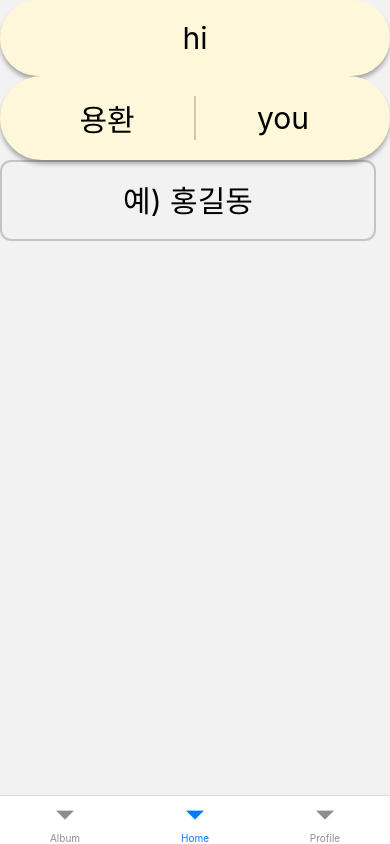
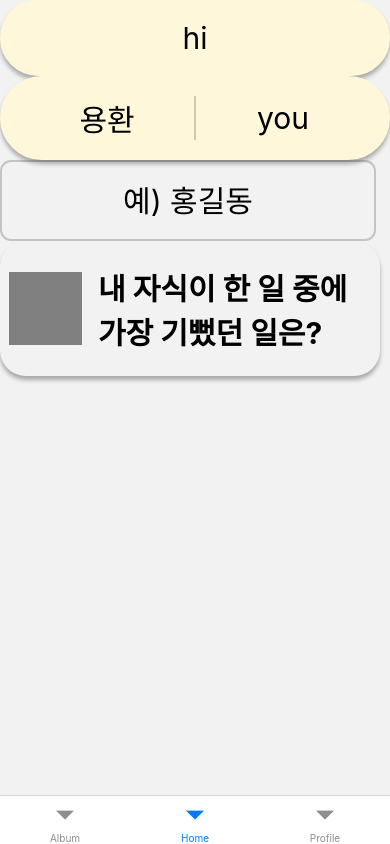
Before and after one commit to Solution-Challenge-GIST/GDSC_front, a React Native app: screen /Test in a window 390 px wide. Built offline with nearby package versions, Linux system fonts and the light colour scheme.

Commit message:
questionbox make
스피커 아이콘 들어갈 부분 수정 필요

```diff
--- /dev/null
+++ b/src/components/QuestionBox/QuestionBox.tsx
@@ -0,0 +1,24 @@
+import { View, Text } from 'react-native';
+import React from 'react';
+import { TouchableOpacity } from 'react-native-gesture-handler';
+import { questionBoxStyles } from './style';
+
+export default function QuestionBox() {
+  return (
+    <TouchableOpacity>
+      <View style={questionBoxStyles.container}>
+        <View
+          style={{
+            backgroundColor: 'gray',
+            width: 73,
+            height: 73,
+            marginRight: 16,
+          }}
+        ></View>
+        <Text style={questionBoxStyles.font}>
+          내 자식이 한 일 중에 가장 기뻤던 일은?
+        </Text>
+      </View>
+    </TouchableOpacity>
+  );
+}
--- /dev/null
+++ b/src/components/QuestionBox/style.js
@@ -0,0 +1,18 @@
+import { StyleSheet } from 'react-native';
+import { mediumFontSize, shadow, boldFontWeight } from '../../style/share';
+export const questionBoxStyles = StyleSheet.create({
+  container: {
+    width: 380,
+    height: 135,
+    padding: 9,
+    borderRadius: 26,
+    flexDirection: 'row',
+    alignItems: 'center',
+    justifyContent: 'center',
+    ...shadow,
+  },
+  font: {
+    fontWeight: boldFontWeight,
+    fontSize: mediumFontSize,
+  },
+});
--- a/src/pages/MainTabNavigator/HomeStackNavigator/Test/Test.tsx
+++ b/src/pages/MainTabNavigator/HomeStackNavigator/Test/Test.tsx
@@ -3,6 +3,7 @@ import React from 'react';
 import NormalButton from '../../../../components/button/NormalButton';
 import Relativebutton from '../../../../components/button/RelativeButton';
 import Normalinput from '../../../../components/input/NormalInputs';
+import QuestionBox from '../../../../components/QuestionBox/QuestionBox';
 
 export default function Test() {
   return (
@@ -10,6 +11,7 @@ export default function Test() {
       <NormalButton text={'hi'}></NormalButton>
       <Relativebutton name={'용환'} relative={'you'}></Relativebutton>
       <Normalinput></Normalinput>
+      <QuestionBox />
     </View>
   );
 }
--- a/src/style/share.ts
+++ b/src/style/share.ts
@@ -1,5 +1,6 @@
 export const baseColor = '#FFF7DA';
 export const mediumFontWeight = '400';
+export const boldFontWeight = '700';
 export const mediumFontSize = 30;
 
 export const shadow = {
```
